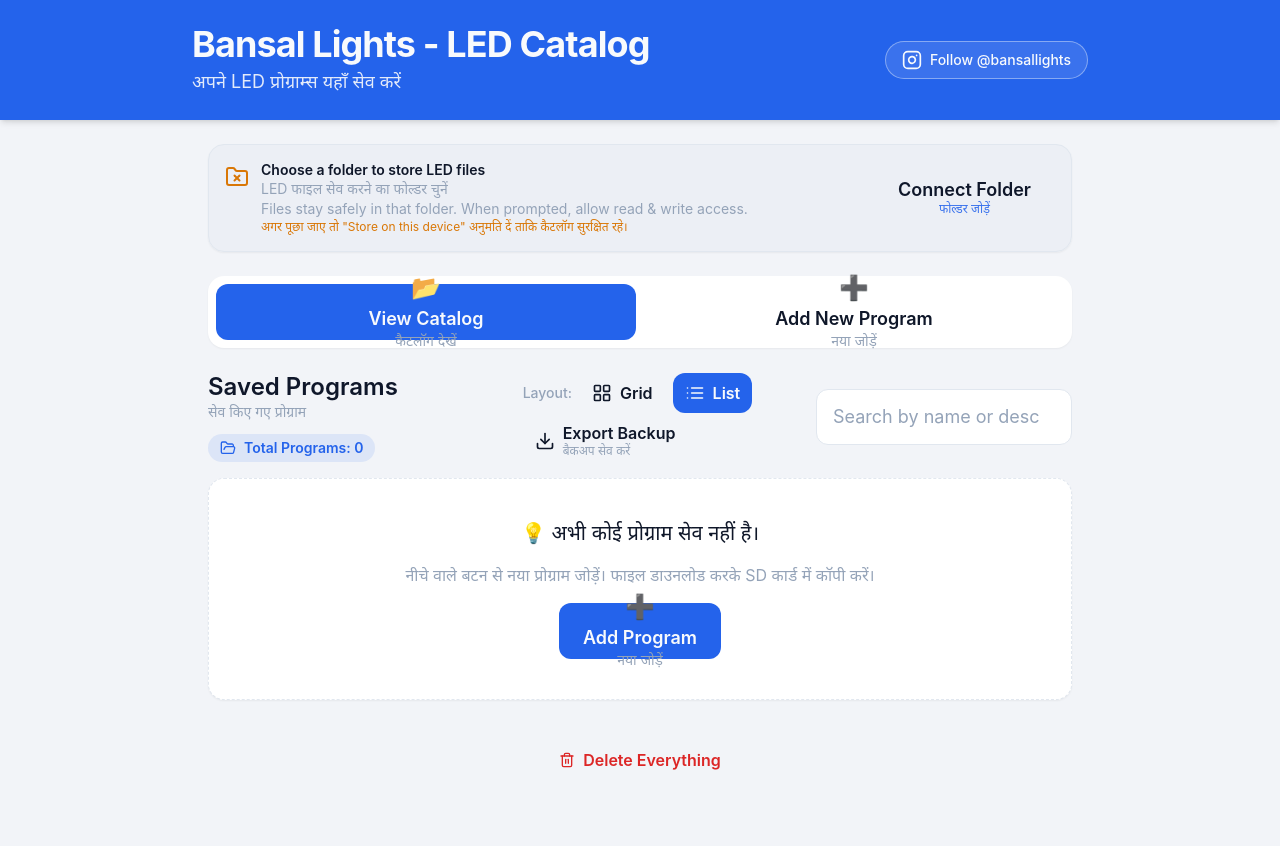
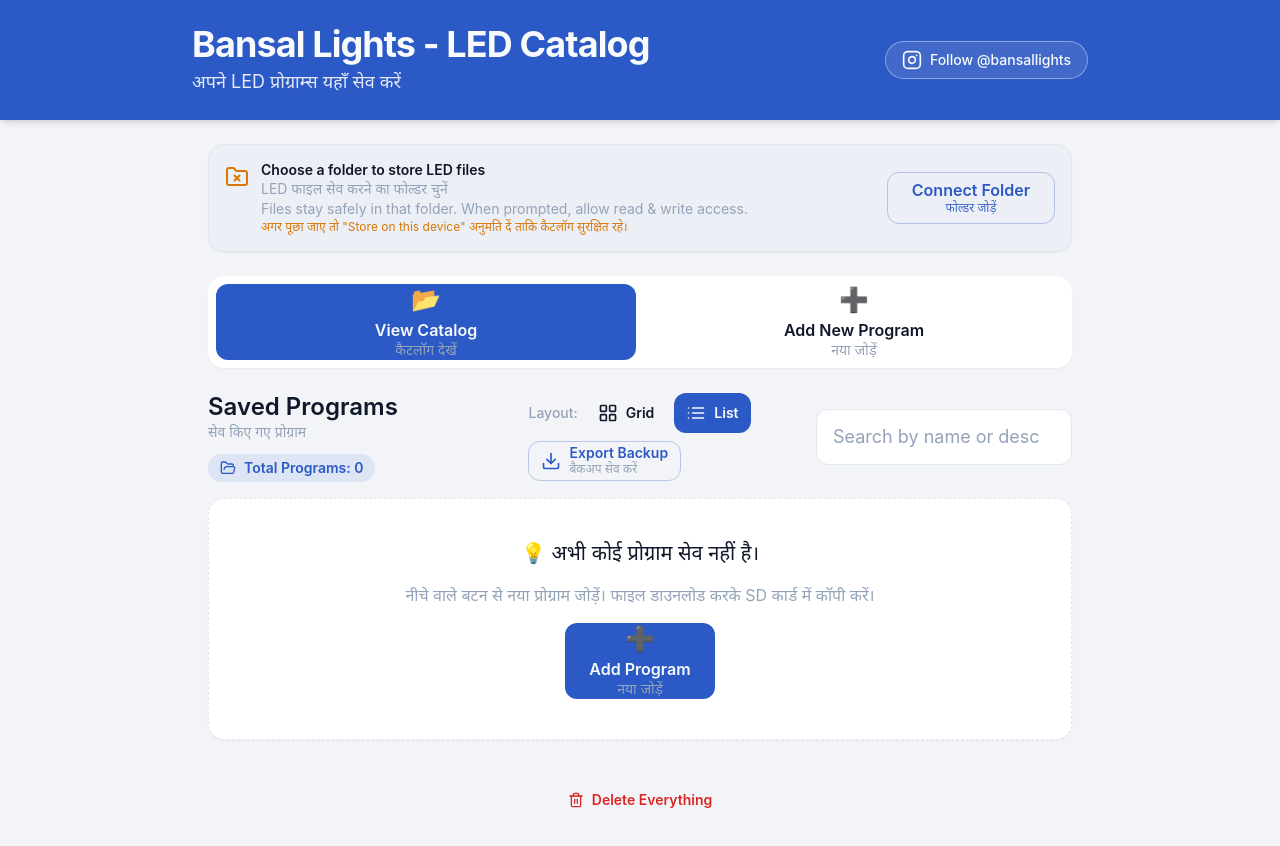
Before and after one commit to abhibansal60/led-catalog, a React (Vite) app: page / in a window 1280 px wide. Shown: the top 846 px of the page. Built offline with nearby package versions, Linux system fonts and the light colour scheme.

Commit message:
Adjust button styling and soften theme blue

```diff
--- a/src/components/ui/button.tsx
+++ b/src/components/ui/button.tsx
@@ -4,21 +4,23 @@
 
 // Central place to describe button look & feel for the catalog.
 const buttonVariants = cva(
-  "inline-flex items-center justify-center gap-2 whitespace-nowrap rounded-xl text-lg font-semibold transition-colors focus-visible:outline-none focus-visible:ring-2 focus-visible:ring-offset-2 disabled:pointer-events-none disabled:opacity-60 active:translate-y-[1px] ring-offset-background",
+  "inline-flex items-center justify-center gap-2 rounded-xl text-base font-semibold leading-snug transition-colors focus-visible:outline-none focus-visible:ring-2 focus-visible:ring-offset-2 disabled:pointer-events-none disabled:opacity-60 active:translate-y-[1px] ring-offset-background",
   {
     variants: {
       variant: {
-        primary: "bg-primary text-primary-foreground hover:bg-primary/90 focus-visible:ring-primary",
+        primary: "bg-primary text-primary-foreground hover:bg-primary/85 focus-visible:ring-primary",
         secondary:
           "bg-secondary text-secondary-foreground border border-border hover:bg-secondary/70 focus-visible:ring-secondary",
         success: "bg-emerald-600 text-white hover:bg-emerald-700 focus-visible:ring-emerald-600",
         destructive: "bg-destructive text-destructive-foreground hover:bg-destructive/90 focus-visible:ring-destructive",
         ghost: "bg-transparent text-foreground hover:bg-muted/60 focus-visible:ring-muted",
+        outline:
+          "border border-primary/30 bg-transparent text-primary hover:bg-primary/10 focus-visible:ring-primary",
       },
       size: {
-        default: "h-14 px-6",
-        sm: "h-10 px-4 text-base",
-        icon: "h-12 w-12",
+        default: "min-h-[3.25rem] px-6",
+        sm: "h-10 px-4 text-sm",
+        icon: "h-12 w-12 whitespace-nowrap",
       },
     },
     defaultVariants: {
--- a/src/index.css
+++ b/src/index.css
@@ -10,7 +10,7 @@
     --card-foreground: 222 47% 11%;
     --popover: 0 0% 100%;
     --popover-foreground: 222 47% 11%;
-    --primary: 221 83% 53%;
+    --primary: 222 64% 47%;
     --primary-foreground: 210 40% 98%;
     --secondary: 214 32% 91%;
     --secondary-foreground: 222 47% 11%;
@@ -22,7 +22,7 @@
     --destructive-foreground: 0 0% 100%;
     --border: 214 32% 91%;
     --input: 214 32% 91%;
-    --ring: 221 83% 53%;
+    --ring: 222 64% 47%;
     --radius: 0.9rem;
   }
 
@@ -33,7 +33,7 @@
     --card-foreground: 210 40% 98%;
     --popover: 222 47% 13%;
     --popover-foreground: 210 40% 98%;
-    --primary: 221 83% 53%;
+    --primary: 222 64% 52%;
     --primary-foreground: 210 40% 98%;
     --secondary: 217 32% 17%;
     --secondary-foreground: 210 40% 98%;
@@ -45,7 +45,7 @@
     --destructive-foreground: 210 40% 98%;
     --border: 217 32% 17%;
     --input: 217 32% 17%;
-    --ring: 221 83% 53%;
+    --ring: 222 64% 52%;
   }
 
   html,
```
